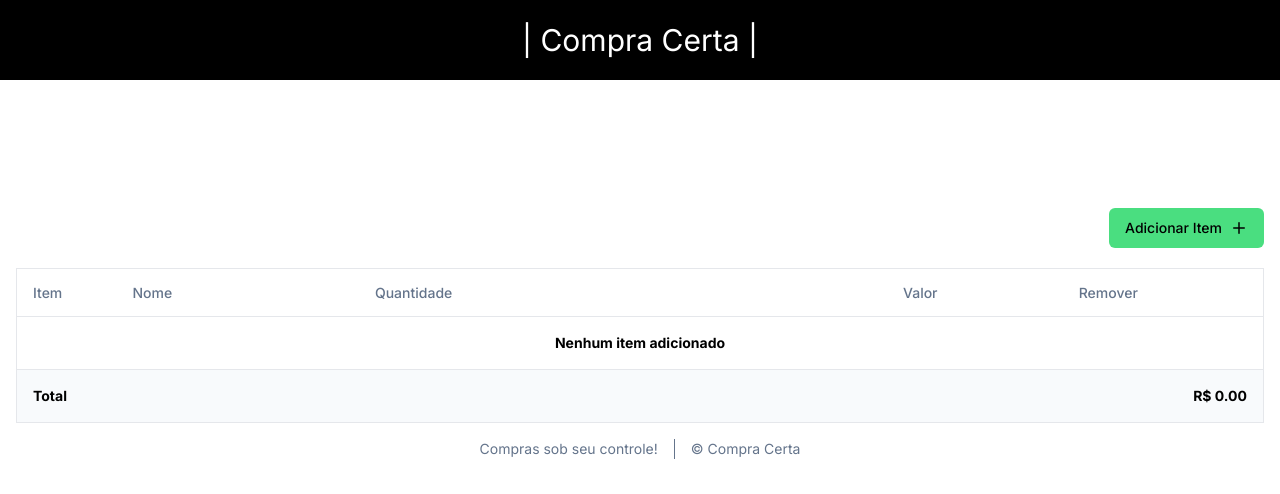
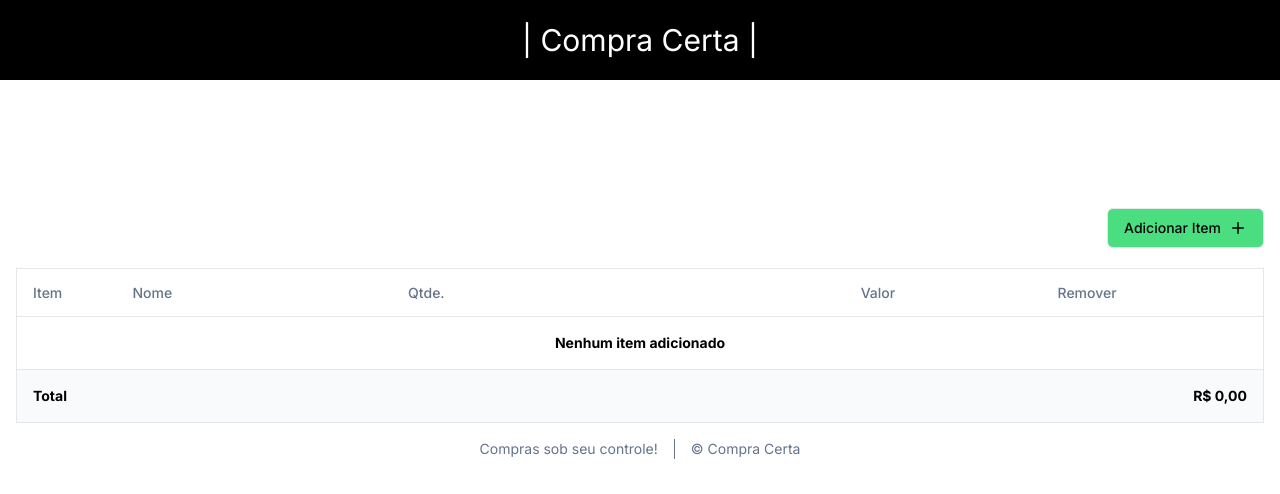
Before and after one commit to tiagodev96/compra-certa-front, a Next.js app: page / in a window 1280 px wide. Shown: the top 494 px of the page. Built offline with nearby package versions, Linux system fonts and the light colour scheme.

Commit message:
feat: delete item dialog implemented

```diff
--- a/src/components/Home/ItemDialog.tsx
+++ b/src/components/Home/ItemDialog.tsx
@@ -30,8 +30,6 @@ export function ItemDialog({ addItem }: ItemDialogProps) {
     let formattedAmount = parseInt(amount);
     let formattedPrice = parseFloat(price);
 
-    console.log(formattedName, formattedAmount, formattedPrice);
-
     if (formattedName && formattedAmount && formattedPrice) {
       addItem({
         name: formattedName,
@@ -46,17 +44,19 @@ export function ItemDialog({ addItem }: ItemDialogProps) {
     setOpen(false);
   };
 
-  return (
-    <Dialog open={open} onOpenChange={setOpen}>
+  const renderDialogTrigger = () => (
     <DialogTrigger asChild>
       <Button
         variant="ghost"
-          className="bg-green-400 hover:bg-green-200 hover:border-green-400 flex flex-row items-center gap-x-2"
+        className="bg-green-400 hover:bg-green-200 hover:border-green-400 border-[1px] flex flex-row items-center gap-x-2"
       >
         Adicionar Item <Plus size={18} />
       </Button>
     </DialogTrigger>
-      <DialogContent className="sm:max-w-[425px]">
+  );
+
+  const renderDialogContent = () => (
+    <DialogContent className="w-[90%] max-w-[425px] min-w-[300px]">
       <DialogHeader>
         <DialogTitle>Adicione um novo item</DialogTitle>
         <DialogDescription>
@@ -65,46 +65,9 @@ export function ItemDialog({ addItem }: ItemDialogProps) {
         </DialogDescription>
       </DialogHeader>
       <div className="grid gap-4 py-4">
-          <div className="grid grid-cols-4 items-center gap-4">
-            <Label htmlFor="name" className="text-right">
-              Nome
-            </Label>
-            <Input
-              id="name"
-              onChange={(e) => setName(e.target.value)}
-              value={name}
-              className="col-span-3"
-              required
-            />
-          </div>
-
-          <div className="grid grid-cols-4 items-center gap-4">
-            <Label htmlFor="amount" className="text-right">
-              Quantidade
-            </Label>
-            <Input
-              type="number"
-              id="amount"
-              value={amount}
-              onChange={(e) => setAmount(e.target.value)}
-              className="col-span-3"
-              required
-            />
-          </div>
-
-          <div className="grid grid-cols-4 items-center gap-4">
-            <Label htmlFor="price" className="text-right">
-              Preço
-            </Label>
-            <Input
-              id="price"
-              type="number"
-              value={price}
-              onChange={(e) => setPrice(e.target.value)}
-              className="col-span-3"
-              required
-            />
-          </div>
+        {renderInput("name", name, setName, "Nome")}
+        {renderInput("amount", amount, setAmount, "Quantidade", "number")}
+        {renderInput("price", price, setPrice, "Preço", "number")}
       </div>
       <DialogFooter>
         <Button type="submit" onClick={handleSubmit}>
@@ -112,6 +75,34 @@ export function ItemDialog({ addItem }: ItemDialogProps) {
         </Button>
       </DialogFooter>
     </DialogContent>
+  );
+
+  const renderInput = (
+    id: string,
+    value: string,
+    setValue: (value: string) => void,
+    label: string,
+    type: string = "text",
+  ) => (
+    <div className="grid grid-cols-4 items-center gap-4">
+      <Label htmlFor={id} className="text-right">
+        {label}
+      </Label>
+      <Input
+        id={id}
+        type={type}
+        value={value}
+        onChange={(e) => setValue(e.target.value)}
+        className="col-span-3"
+        required
+      />
+    </div>
+  );
+
+  return (
+    <Dialog open={open} onOpenChange={setOpen}>
+      {renderDialogTrigger()}
+      {renderDialogContent()}
     </Dialog>
   );
 }
--- a/src/components/Home/ItemsTable.tsx
+++ b/src/components/Home/ItemsTable.tsx
@@ -12,6 +12,7 @@ import {
 import { Separator } from "../ui/separator";
 import { Trash } from "lucide-react";
 import { Show } from "..";
+import { DeleteDialog } from "./components/DeleteDialog";
 
 interface Item {
   name: string;
@@ -25,9 +26,21 @@ interface ItemsTableProps {
 }
 
 export const ItemsTable = ({ items, removeItem }: ItemsTableProps) => {
-  const totalValueSum = items
-    .reduce((acc, item) => acc + item.value * item.amount, 0)
-    .toFixed(2);
+  let totalValueSum = items.reduce(
+    (acc, item) => acc + item.value * item.amount,
+    0,
+  );
+
+  const formatValue = (value: number | string) => {
+    if (typeof value === "string") {
+      value = parseFloat(value);
+    }
+
+    return new Intl.NumberFormat("pt-BR", {
+      style: "currency",
+      currency: "BRL",
+    }).format(value);
+  };
 
   const renderItems = () =>
     items.map((item, index) => (
@@ -35,14 +48,9 @@ export const ItemsTable = ({ items, removeItem }: ItemsTableProps) => {
         <TableCell className="font-medium">{index + 1}</TableCell>
         <TableCell>{item.name}</TableCell>
         <TableCell>{item.amount}</TableCell>
-        <TableCell className="text-right">R$ {item.value}</TableCell>
+        <TableCell className="text-right">{formatValue(item.value)}</TableCell>
         <TableCell>
-          <Trash
-            className="mx-auto cursor-pointer hover:text-red-500 transition-all"
-            size={20}
-            strokeWidth={2}
-            onClick={() => removeItem(index)}
-          />
+          <DeleteDialog index={index} removeItem={removeItem} />
         </TableCell>
       </TableRow>
     ));
@@ -72,7 +80,7 @@ export const ItemsTable = ({ items, removeItem }: ItemsTableProps) => {
         <TableRow>
           <TableHead className="w-[100px]">Item</TableHead>
           <TableHead>Nome</TableHead>
-          <TableHead>Quantidade</TableHead>
+          <TableHead>Qtde.</TableHead>
           <TableHead className="text-right">Valor</TableHead>
           <TableHead className="text-center">Remover</TableHead>
         </TableRow>
@@ -91,7 +99,7 @@ export const ItemsTable = ({ items, removeItem }: ItemsTableProps) => {
             Total
           </TableCell>
           <TableCell colSpan={2} className="text-right font-bold">
-            R$ {totalValueSum}
+            {formatValue(totalValueSum)}
           </TableCell>
         </TableRow>
       </TableFooter>
--- /dev/null
+++ b/src/components/Home/components/DeleteDialog.tsx
@@ -0,0 +1,48 @@
+"use client";
+import { Button } from "@/components/ui/button";
+import {
+  Dialog,
+  DialogContent,
+  DialogFooter,
+  DialogHeader,
+  DialogTitle,
+  DialogTrigger,
+} from "@/components/ui/dialog";
+import { Trash } from "lucide-react";
+import React, { useState } from "react";
+
+interface DeleteDialogProps {
+  removeItem: (index: number) => void;
+  index: number;
+}
+
+export const DeleteDialog = ({ removeItem, index }: DeleteDialogProps) => {
+  const [open, setOpen] = useState(false);
+
+  return (
+    <Dialog open={open} onOpenChange={setOpen}>
+      <DialogTrigger asChild>
+        <Trash
+          className="mx-auto cursor-pointer hover:text-red-500 transition-all"
+          size={20}
+          strokeWidth={2}
+        />
+      </DialogTrigger>
+
+      <DialogContent>
+        <DialogHeader>
+          <DialogTitle>Deseja realmente excluir o item?</DialogTitle>
+        </DialogHeader>
+        <DialogFooter>
+          <Button
+            className="bg-red-500 hover:bg-red-800"
+            onClick={() => removeItem(index)}
+          >
+            Sim
+          </Button>
+          <Button className="bg-gray-600">Não</Button>
+        </DialogFooter>
+      </DialogContent>
+    </Dialog>
+  );
+};
```
Lines whose indentation alone changed are shown as unchanged.
